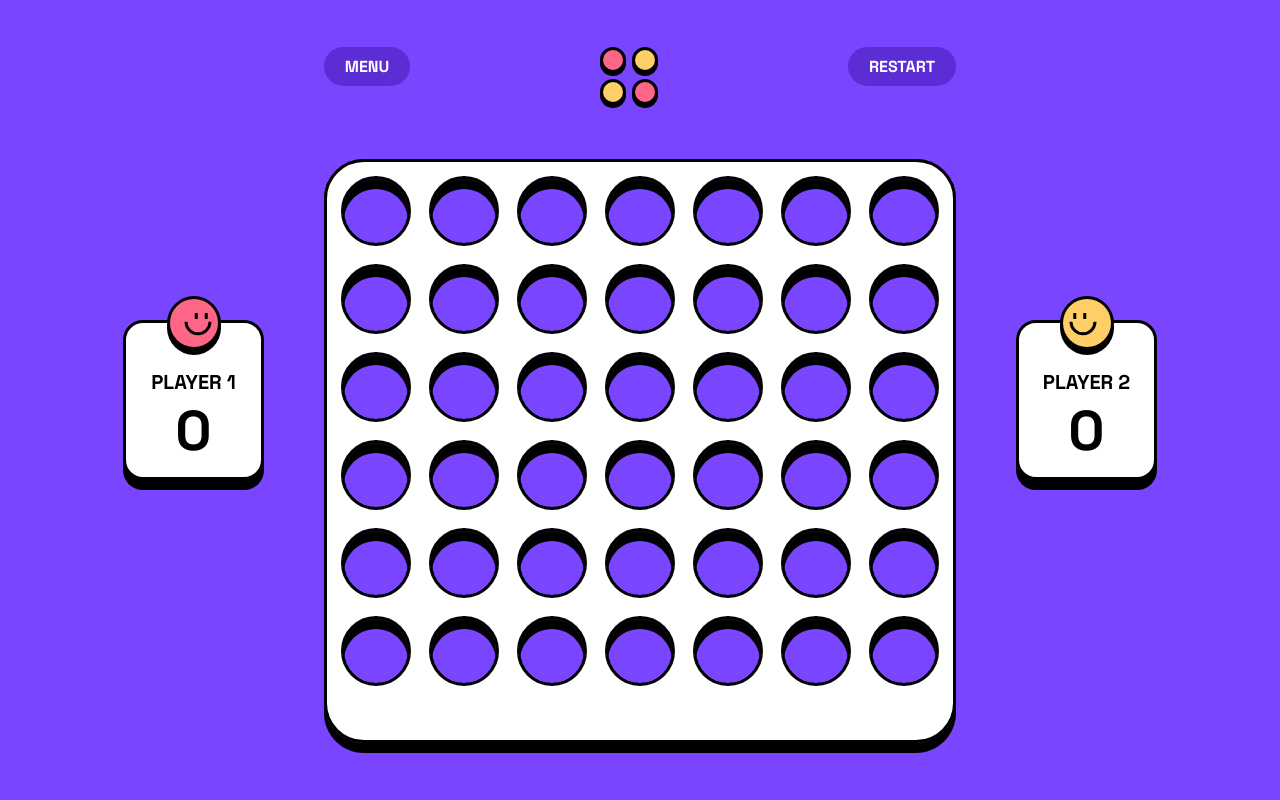
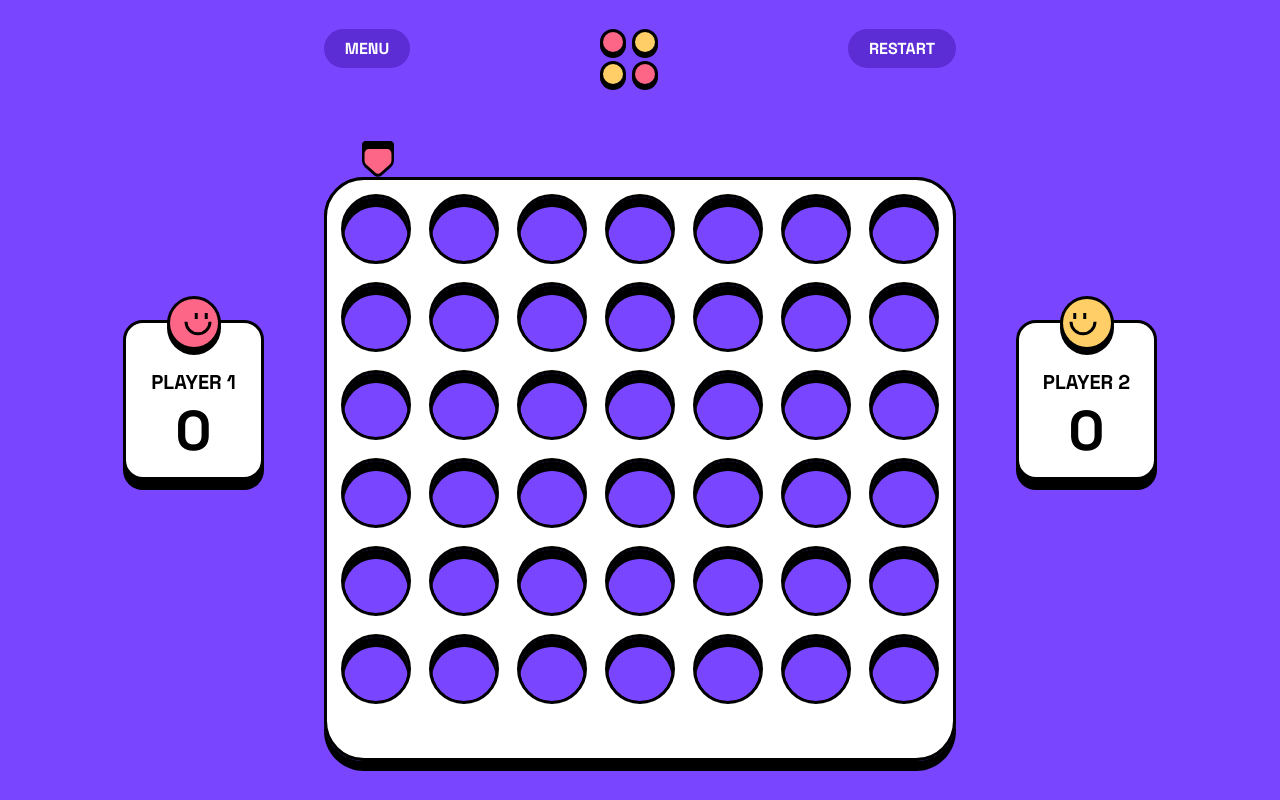
Before and after one commit to Vasallius/connect-four, a React (Vite) app: page /game in a window 1280 px wide. Built offline with nearby package versions, Linux system fonts and the light colour scheme; the HTML template or start-up script is replaced by a standard one.

Commit message:
style: add placeholder marker

```diff
--- a/src/components/Game.jsx
+++ b/src/components/Game.jsx
@@ -3,6 +3,7 @@ import PlayerOne from "../assets/images/player-one.svg";
 import PlayerTwo from "../assets/images/player-two.svg";
 import LargeWhiteBoard from "../assets/images/board-layer-white-large.svg";
 import LargeBlackBoard from "../assets/images/board-layer-black-large.svg";
+import MarkerRed from "../assets/images/marker-red.svg";
 
 const Game = () => {
   return (
@@ -31,6 +32,7 @@ const Game = () => {
             <div>RESTART</div>
           </div>
         </div>
+        <img className="ml-[38px] w-[32px] h-[36px]" src={MarkerRed} alt="" />
         <div>
           <img className="absolute" src={LargeWhiteBoard} alt="" />
           <img src={LargeBlackBoard} alt="" />
```
